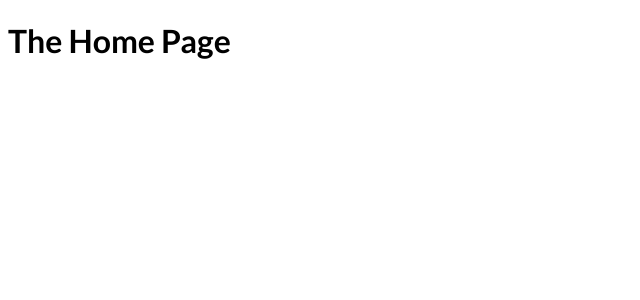
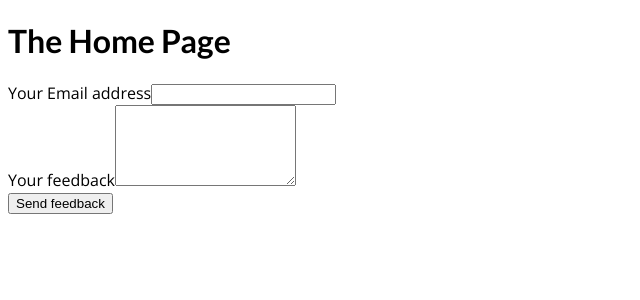
Before and after one commit to Koigor97/nextjs, a Next.js app in the folder nextjs-api-routes-practice/: page / in a window 1280 px wide. Shown: the top 300 px of the page, without its empty margins (0-640 px from the left). Built offline with nearby package versions, Linux system fonts and the light colour scheme.

Commit message:
add forms

```diff
--- a/nextjs-api-routes-practice/pages/index.jsx
+++ b/nextjs-api-routes-practice/pages/index.jsx
@@ -1,7 +1,29 @@
+import { useRef } from "react";
+
 function HomePage() {
+  const emailInput = useRef();
+  const feedBackInput = useRef();
+
+  function handleFormSubmission(e) {
+    e.preventDefault();
+    const enteredEmail = emailInput.current.value;
+    const enteredFeedback = feedBackInput.current.value;
+  }
+
   return (
     <div>
       <h1>The Home Page</h1>
+      <form onSubmit={handleFormSubmission}>
+        <div>
+          <label htmlFor="email">Your Email address</label>
+          <input type="email" id="email" ref={emailInput} />
+        </div>
+        <div>
+          <label htmlFor="feedback">Your feedback</label>
+          <textarea id="feedback" rows="5" ref={feedBackInput} />
+        </div>
+        <button>Send feedback</button>
+      </form>
     </div>
   );
 }
```
